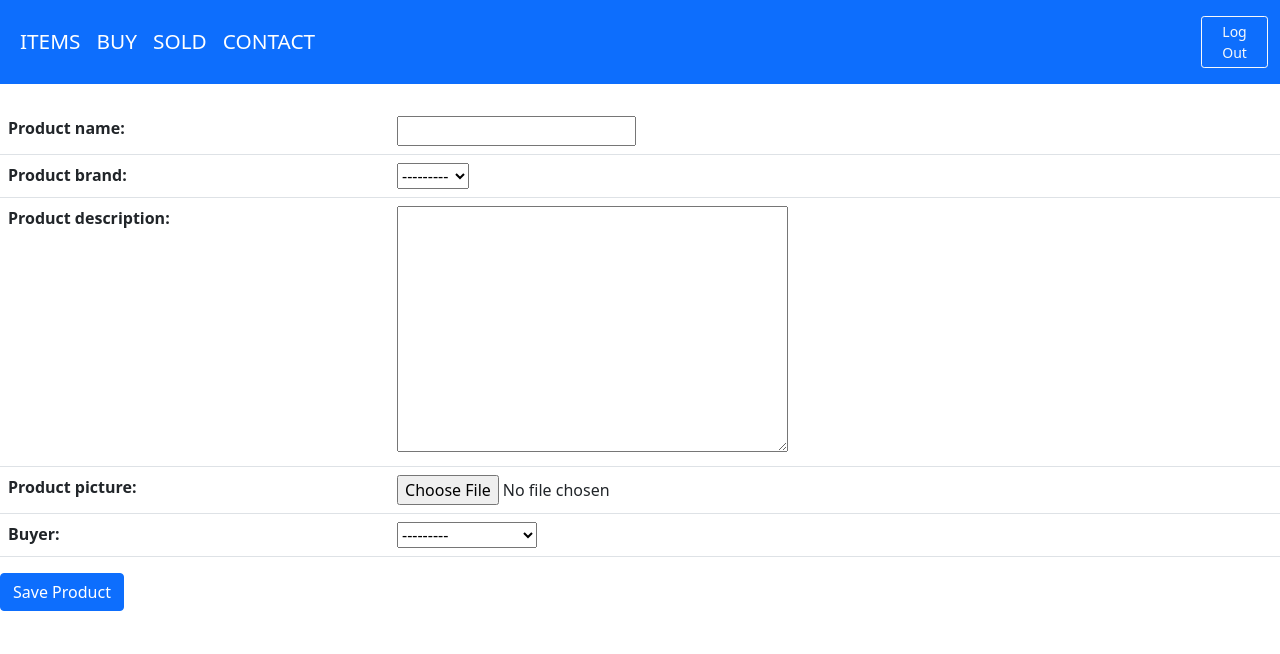
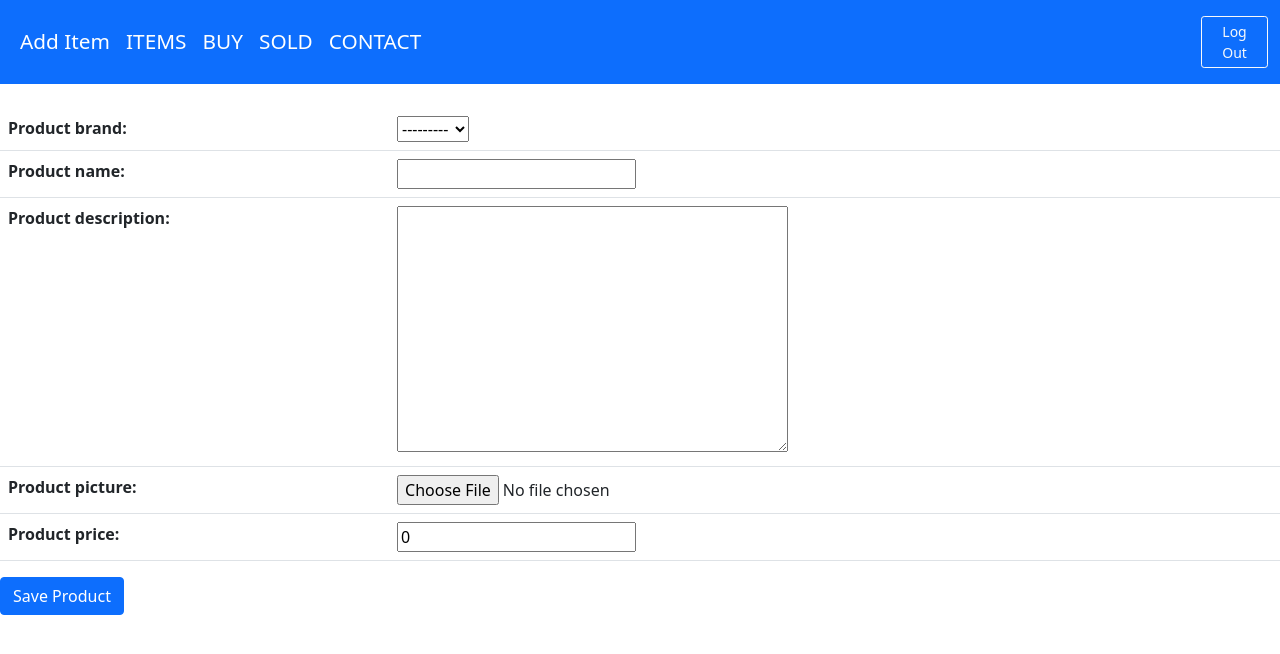
Before and after one commit to deki90to/Ads_Django, a Django app: page /productname/createview/ in a window 1280 px wide. Shown: the top 654 px of the page. Run offline with Django 3.2, Linux system fonts and the light colour scheme; the first user in the database is signed in; data comes from the database, SQL or seed files in the repository; some libraries are stand-ins or nearby versions.

Commit message:
fixed image-form upload, sorted admin panel

```diff
--- a/shop_project/shop_app/models.py
+++ b/shop_project/shop_app/models.py
@@ -11,11 +11,12 @@ class Category(models.Model):
     def __str__(self):
         return self.category_name
 
+    def get_absolute_url(self):
+        return reverse('category')
+
     class Meta:
         verbose_name_plural = 'Categories'
-
-    def get_absolute_url(self):
-        return reverse('category')
+        ordering = ['category_name']
 
 
 class Brand(models.Model):
@@ -28,13 +29,16 @@ class Brand(models.Model):
     def get_absolute_url(self):
         return reverse('brand')
 
+    class Meta:
+        ordering = ['brand_name']
+
 
 class ProductName(models.Model):
     id = models.UUIDField(primary_key=True, default=uuid.uuid4)
     product_name = models.CharField(max_length=200)
     product_description = models.TextField(max_length=500)
     date_posted = models.DateTimeField(auto_now_add=True)
-    product_picture = ResizedImageField(size=[200,110], quality=100, upload_to='pictures', null=True, blank=True)
+    product_picture = ResizedImageField(size=[200,110], quality=100, upload_to='pictures', blank=True, null=True)
     product_brand = models.ForeignKey('Brand', on_delete=models.SET_NULL, null=True)
     product_price = models.IntegerField(default='0', null=True)
     buyer = models.ForeignKey('Buyer', on_delete=models.SET_NULL, null=True, blank=True, related_name='buyer')
@@ -44,6 +48,9 @@ class ProductName(models.Model):
 
     def get_absolute_url(self):
         return reverse('product')
+
+    class Meta:
+        ordering = ['-date_posted']
 
 
 class Buyer(models.Model):
@@ -59,8 +66,8 @@ class Buyer(models.Model):
     def __str__(self):
         return (f'{self.first_name} {self.last_name}')
 
+    def get_absolute_url(self):
+        return reverse('buyer')
+
     class Meta:
         ordering = ['-date_buyed']
-
-    def get_absolute_url(self):
-        return reverse('buyer')
--- a/shop_project/shop_app/templates/base.html
+++ b/shop_project/shop_app/templates/base.html
@@ -46,6 +46,9 @@ nav a {
       <div class="collapse navbar-collapse" id="navbarSupportedContent">
         <ul class="navbar-nav me-auto mb-2 mb-lg-0">
           <li class="nav-item">
+            <a class="nav-link active" aria-current="page" href="{% url 'productname-createview' %}"> Add Item </a>
+          </li>
+          <li class="nav-item">
             <a class="nav-link active" aria-current="page" href="{% url 'product' %}"> ITEMS </a>
           </li>
           <li class="nav-item">
--- a/shop_project/shop_app/templates/buyer_list.html
+++ b/shop_project/shop_app/templates/buyer_list.html
@@ -10,9 +10,9 @@
             <th scope="col"> Phone Number </th>
             <th scope="col"> Email </th>
             <th scope="col"> Address </th>
-            <th scope="col"> Ordered </th>
+            <th scope="col"> Date/Time Sold </th>
             <th scope="col"> Note </th>
-            <th scope="col"> Buyed Item / Price</th>
+            <th scope="col"> Sold Item / Price</th>
         </tr>
     </thead>
     <tbody>
--- a/shop_project/shop_app/templates/productname_form.html
+++ b/shop_project/shop_app/templates/productname_form.html
@@ -3,7 +3,7 @@
 {% block content %}
 {% if user.is_authenticated %}
 <br>
-<form class="form-group" method="post">
+<form class="form-group" method="post" enctype="multipart/form-data">
     {% csrf_token %}
     <table class="table table-hover">
         {{ form.as_table}}
--- a/shop_project/shop_app/views.py
+++ b/shop_project/shop_app/views.py
@@ -36,7 +36,7 @@ class BrandCreateView(generic.CreateView):
 class ProductNameCreateView(generic.CreateView):
     model = ProductName
     template_name = 'productname_form.html'
-    fields = ('product_name', 'product_brand', 'product_description', 'product_picture', 'buyer')
+    fields = ( 'product_brand', 'product_name', 'product_description', 'product_picture', 'product_price')
     ordering = ['-id']
 
 class BuyerCreateView(generic.CreateView):
```
Also changed, not shown: shop_project/shop_app/admin.py (+9 -0 lines), shop_project/db.sqlite3, shop_project/media/pictures/117444485_618101865575761_7712919555066249205_n.jpeg (added), shop_project/media/pictures/sony-xperia-m2-sp.jpeg (added), shop_project/media/pictures/sony-xperia-m2-sp_XK9UUKW.jpeg (added), shop_project/media/pictures/sony-xperia-m2-sp_m4rxdYu.jpeg (added), shop_project/shop_app/migrations/0015_auto_20210203_2359.py (added), shop_project/shop_app/migrations/0016_auto_20210204_0018.py (added), shop_project/shop_app/migrations/0017_auto_20210204_0037.py (added), 1 other file.
